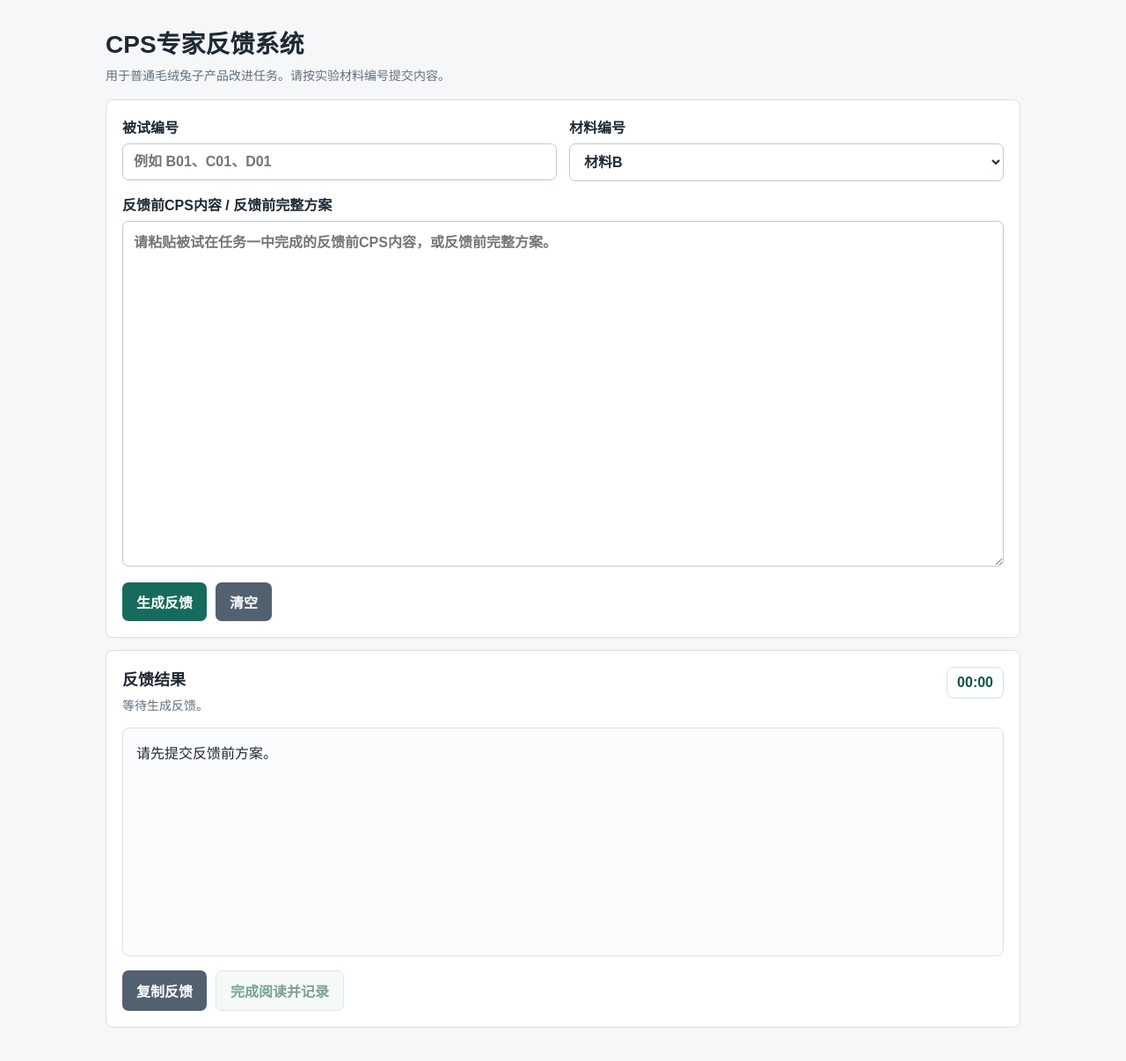
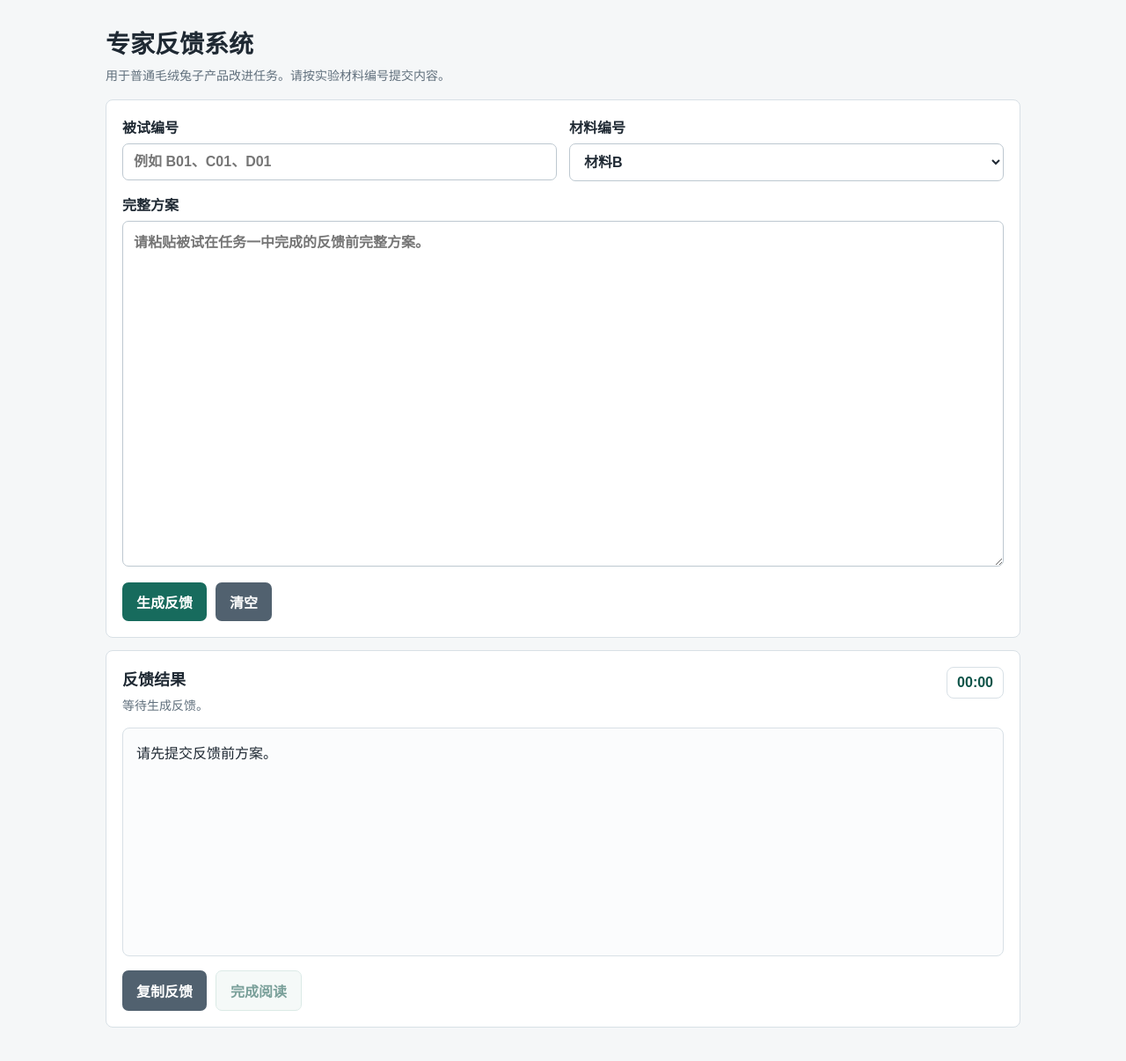
Before and after one commit to wangmoumou400-code/EExpert-Thinking-Chain-System-main, a website: page public/index.html in a window 1280 px wide. Shown: the whole page at 88% size. Drawn offline with Linux system fonts and the light colour scheme.

Commit message:
Update index.html

```diff
--- a/public/index.html
+++ b/public/index.html
@@ -3,14 +3,14 @@
 <head>
   <meta charset="utf-8">
   <meta name="viewport" content="width=device-width, initial-scale=1">
-  <title>CPS专家反馈系统</title>
+  <title>专家反馈系统</title>
   <link rel="stylesheet" href="/styles.css">
 </head>
 <body>
   <main class="shell">
     <header class="topbar">
       <div>
-        <h1>CPS专家反馈系统</h1>
+        <h1>专家反馈系统</h1>
         <p>用于普通毛绒兔子产品改进任务。请按实验材料编号提交内容。</p>
       </div>
     </header>
@@ -32,8 +32,8 @@
       </div>
 
       <label>
-        反馈前CPS内容 / 反馈前完整方案
-        <textarea id="draft" rows="14" placeholder="请粘贴被试在任务一中完成的反馈前CPS内容，或反馈前完整方案。"></textarea>
+        完整方案
+        <textarea id="draft" rows="14" placeholder="请粘贴被试在任务一中完成的反馈前完整方案。"></textarea>
       </label>
 
       <div class="actions">
@@ -53,7 +53,7 @@
       <pre id="result">请先提交反馈前方案。</pre>
       <div class="actions">
         <button id="copy" type="button" class="secondary">复制反馈</button>
-        <button id="complete" type="button" class="ghost" disabled>完成阅读并记录</button>
+        <button id="complete" type="button" class="ghost" disabled>完成阅读</button>
       </div>
     </section>
   </main>
```
